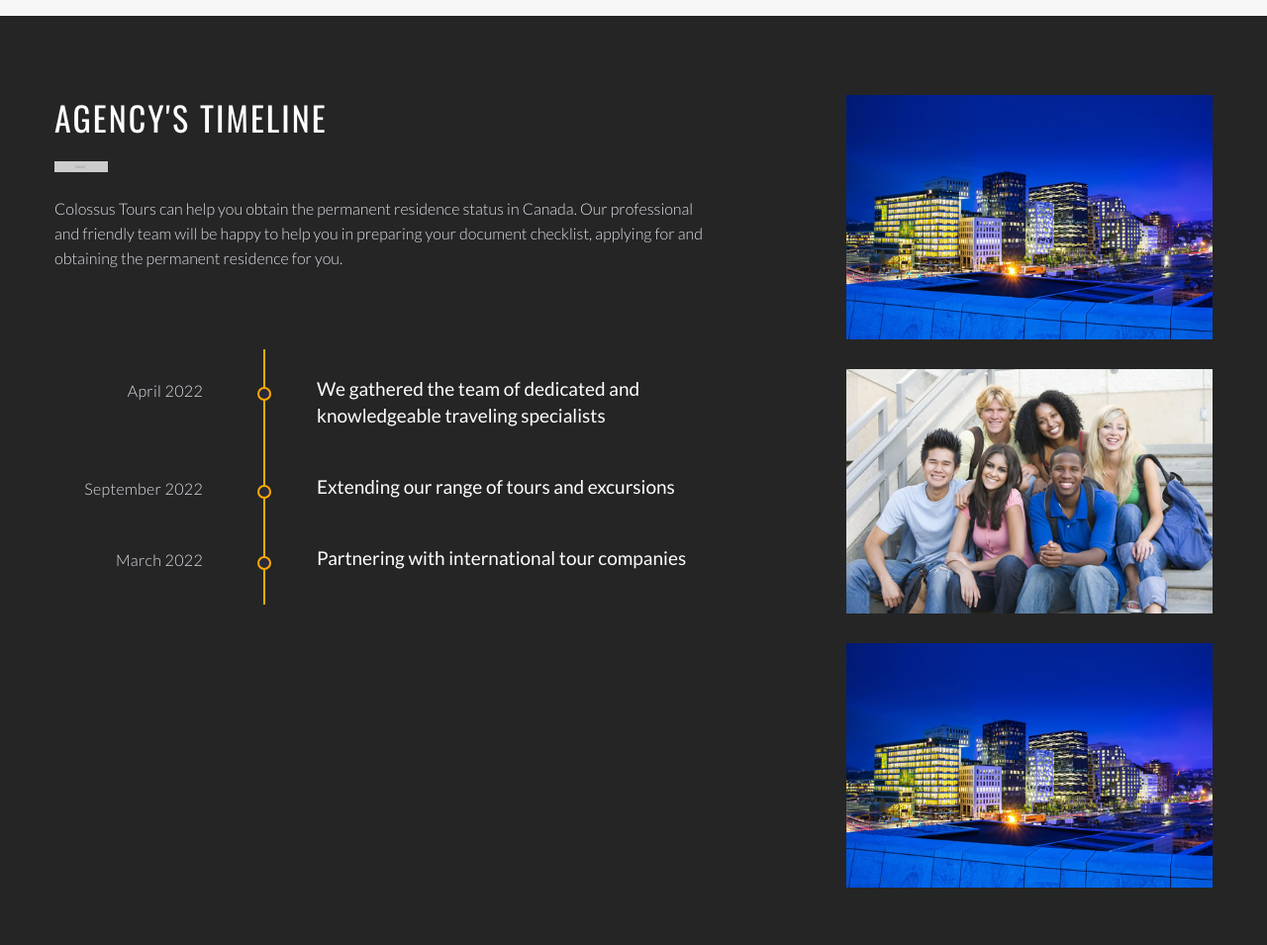
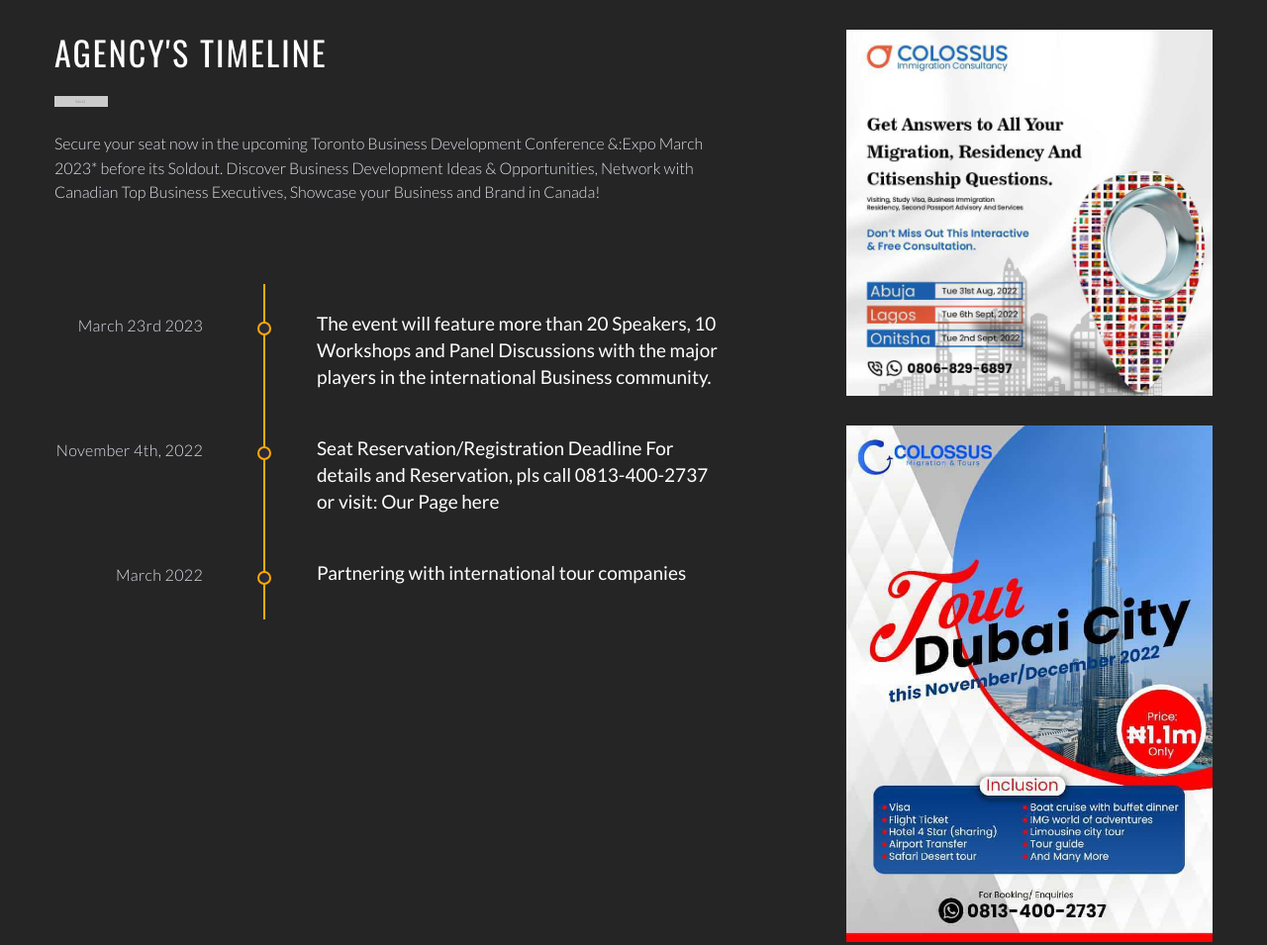
Before and after one commit to olamilekan13/colosus-travel, a plain HTML site: page about-us.html in a window 1280 px wide. Shown: the part 1600-2555 px from the top of the page at 99% size. Drawn offline with nearby package versions, Linux system fonts and the light colour scheme.

Commit message:
revamping

```diff
--- a/about-us.html
+++ b/about-us.html
@@ -123,10 +123,12 @@
               <h3>hi, we are Colosus Travels</h3>
               <div class="divider divider-decorate"></div>
               <p class="heading-5">We process several categories of travel visas such as Permanent </p>
-              <p class="text-spacing-sm">Colossus Tours is a Canadian Certified Migration Agent and a leading travel agency that offers the best travel deals to any destination in the world. We process several categories of travel visas such as Permanent Residence to Australia, Canada, and New Zealand; Student and Tourist visas to the UK, US, UAE, Germany, France, Ireland, Austria, Finland, South Korea, Turkey, Australia, Canada, and New Zealand. We also provide the best and incomparable airline ticket deals for travelers. Today we are building on the pillar of successfully obtaining visas for our customers. If you are planning to relocate permanently to Canada, Australia and New Zealand; or are a student, a professional or an executive who needs a visa who needs a visa to study abroad or conduct business related activities overseas; or you are planning your honeymoon,
-                then you have come to the right travel company in Nigeria. We will plan your travel for you. </p><a class="button button-default-outline button-nina" href="#">learn more</a>
+              <p class="text-spacing-sm" style="line-height:20px"> Colossus Migration & Tours, Is a one stop shop for Migration, Tours and Travels. We work with our clients all the way to make their dream come true. From Invitation, to Application to documentation, to Reservations to Relocation to Accommodation. We make it all stress-free and cost-effective.
+                Just tell us where you want to go and what you want to do there and where you want to stay there, and we shall handle all that, because they are what we know how to do best, while you focus on the things you know how to do best.
+                Whatever is your request Tourist Visa, Student Visa, Work Visa, Job Offer and Work Permit, Business Immigration, Permanent Residency (PR), and Citizenship.  We help make all of them happen leveraging our wealth of knowledge, expertise and network. Feel free to talk to us today!
+                To Book a Discovery Consultation Call or Meeting, please call 0806-829-6897  </p><a class="button button-default-outline button-nina" href="#">learn more</a>
             </div>
-            <div class="col-md-10 col-lg-6"><img src="images/citizenship.jpg" alt="" width="720" height="459"/>
+            <div class="col-md-10 col-lg-6"><img src="images/canada.png" alt="" width="720" height="459"/>
             </div>
           </div>
         </div>
@@ -329,18 +331,19 @@
             <div class="col-sm-10 col-md-12 col-xl-7">
               <h3>Agency's Timeline</h3>
               <div class="divider divider-decorate"></div>
-              <p class="text-gray-light"> Colossus Tours can help you obtain the permanent residence status in Canada. Our professional and friendly team will be happy to help you in preparing your document checklist, applying for and obtaining the permanent residence for you.</p>
+              <p class="text-gray-light"> Secure your seat now in the upcoming Toronto Business Development Conference &:Expo March 2023* before its Soldout.
+                Discover Business Development Ideas & Opportunities,  Network with Canadian Top Business Executives, Showcase your Business and Brand in Canada!</p>
               <div class="time-line-vertical inset-md">
                 <div class="time-line-vertical-element">
                   <div class="unit unit-sm flex-column flex-md-row unit-spacing-xxl">
                     <div class="unit-left">
                       <div class="time-line-time">
-                        <time class="wow fadeInLeft" data-wow-delay=".0s" datetime="2018">April 2022</time>
+                        <time class="wow fadeInLeft" data-wow-delay=".0s" datetime="2018">March 23rd 2023</time>
                       </div>
                     </div>
                     <div class="unit-body">
                       <div class="time-line-content wow fadeInRight" data-wow-delay=".6s">
-                        <h5>We gathered the team of dedicated and knowledgeable traveling specialists</h5>
+                        <h5>The event will feature more than 20 Speakers, 10 Workshops and  Panel Discussions with the major players in the international Business community.</h5>
                         <!-- <p>Lorem ipsum dolor sit amet, consectetur adipiscing elit, sed do eiusmod tempor incididunt ut labore et dolore magna aliqua. Ut enim ad minim veniam, quis nostrud exercitation </p> -->
                       </div>
                     </div>
@@ -350,12 +353,13 @@
                   <div class="unit flex-column flex-md-row unit-spacing-xxl">
                     <div class="unit-left">
                       <div class="time-line-time">
-                        <time class="wow fadeInLeft" data-wow-delay=".1s" datetime="2018">September 2022</time>
+                        <time class="wow fadeInLeft" data-wow-delay=".1s" datetime="2018">November 4th, 2022</time>
                       </div>
                     </div>
                     <div class="unit-body">
                       <div class="time-line-content wow fadeInRight" data-wow-delay=".7s">
-                        <h5>Extending our range of tours and excursions</h5>
+                        <h5>  Seat Reservation/Registration Deadline
+                          For details and Reservation, pls call 0813-400-2737  or visit: <a href="https://www.subscribepage.com/dmplan">  Our Page here</a></h5>
                         <!-- <p>Aenean et tortor at risus viverra adipiscing at in tellus. Nam aliquam sem et tortor consequat id porta nibh venenatis. Eu lobortis elementum nibh tellus. Id eu nisl nunc mi. </p> -->
                       </div>
                     </div>
@@ -380,12 +384,12 @@
             </div>
             <div class="col-sm-10 col-md-12 col-xl-4">
               <div class="row row-30">
-                <div class="col-md-4 col-xl-12 wow fadeInUp" data-wow-delay=".1s"><img src="images/citizenship.jpg" alt="" width="420" height="280"/>
+                <div class="col-md-4 col-xl-12 wow fadeInUp" data-wow-delay=".1s"><img src="images/consult.jpg" alt="" width="420" height="280"/>
                 </div>
-                <div class="col-md-4 col-xl-12 wow fadeInUp" data-wow-delay=".2s"><img src="images/admission-content.jpg" alt="" width="420" height="280"/>
+                <div class="col-md-4 col-xl-12 wow fadeInUp" data-wow-delay=".2s"><img src="images/dubai.jpg" alt="" width="420" height="280"/>
                 </div>
-                <div class="col-md-4 col-xl-12 wow fadeInUp" data-wow-delay=".3s"><img src="images/citizenship.jpg" alt="" width="420" height="280"/>
-                </div>
+                <!-- <div class="col-md-4 col-xl-12 wow fadeInUp" data-wow-delay=".3s"><img src="images/citizenship.jpg" alt="" width="420" height="280"/>
+                </div> -->
               </div>
             </div>
           </div>
```
Also changed, not shown: images/IMG-20221015-WA0001.jpg (added), images/LOGOCOLOTOURArtboard 1.png (added), images/LOGOCOLOTOURArtboard 3.png (added), images/LOGOCOLOTOURAsset 10.png (added), images/LOGOCOLOTOURAsset 9.png (added), images/canada.png (added), images/consult.jpg (added), images/dubai.jpg (added), images/summit.jpeg (added).
